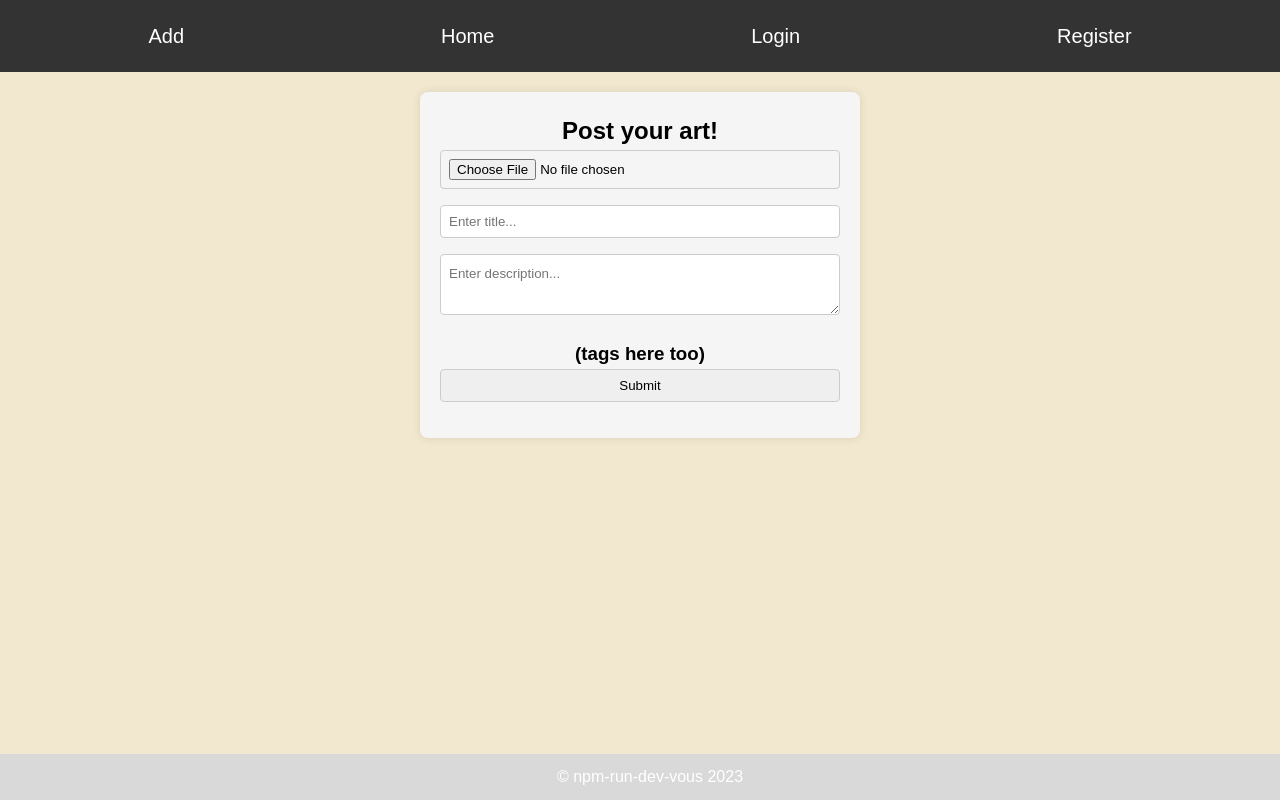
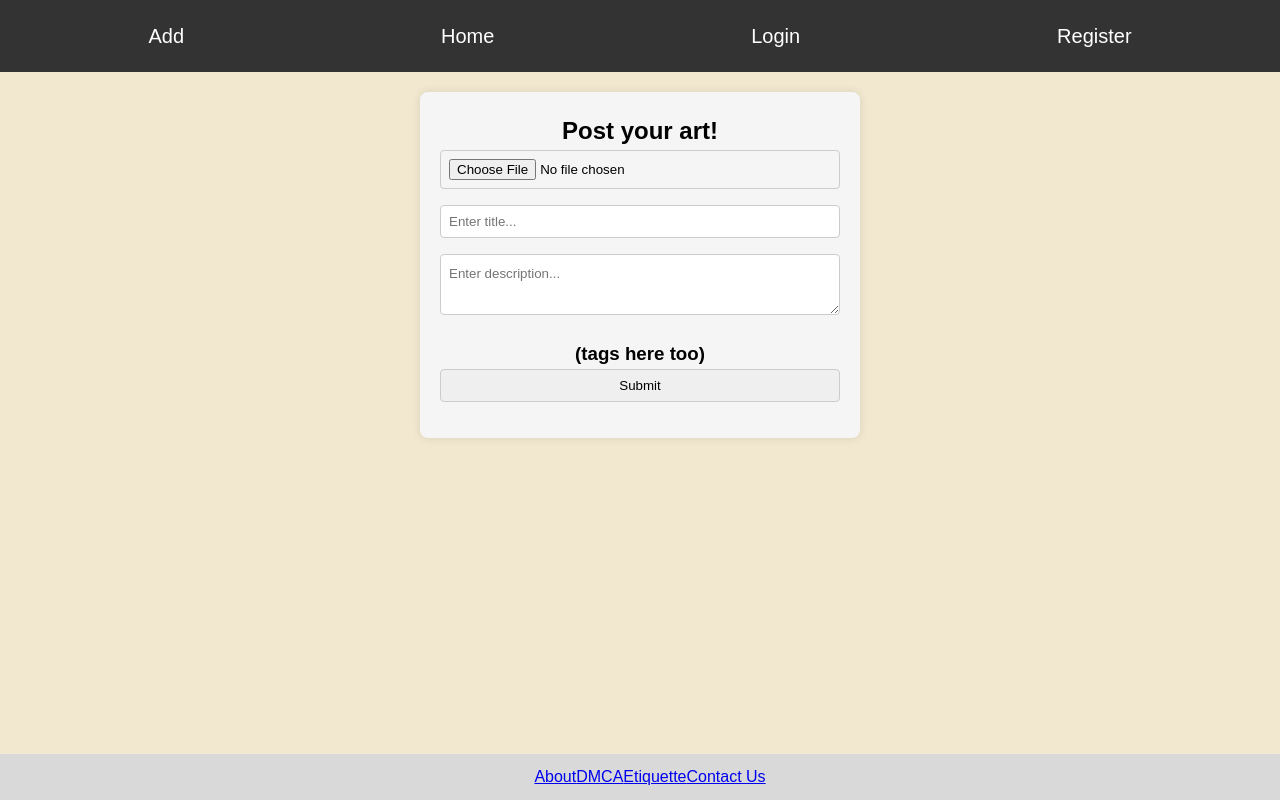
Before and after one commit to JamesThreadgill97/ArtVista, a React (Vite) app in the folder client/: page /create in a window 1280 px wide. Built offline with nearby package versions, Linux system fonts and the light colour scheme.

Commit message:
minor changes

```diff
--- a/client/src/components/CommentCard/index.jsx
+++ b/client/src/components/CommentCard/index.jsx
@@ -1,8 +1,14 @@
-import React from 'react'
+import React, {useEffect, useState} from 'react'
 
 export default function CommentCard({data}) {
+  useEffect(()=>{
+    const fetchUserDataById = async () => {
+
+    }
+  },[])
   return (
     <div className='comment-card'>
+      <h2>User: {data.user_id}</h2>
       <h3>{data.content}</h3>
     </div>
   )
--- a/client/src/components/Header/index.jsx
+++ b/client/src/components/Header/index.jsx
@@ -63,7 +63,12 @@ export default function Header() {
         </nav>
       </header>
       <Outlet />
-      <footer>&copy; npm-run-dev-vous 2023</footer>
+      <footer>
+        <NavLink>About</NavLink>
+        <NavLink>DMCA</NavLink>
+        <NavLink>Etiquette</NavLink>
+        <NavLink>Contact Us</NavLink>
+      </footer>
     </>
   )
 }
```
